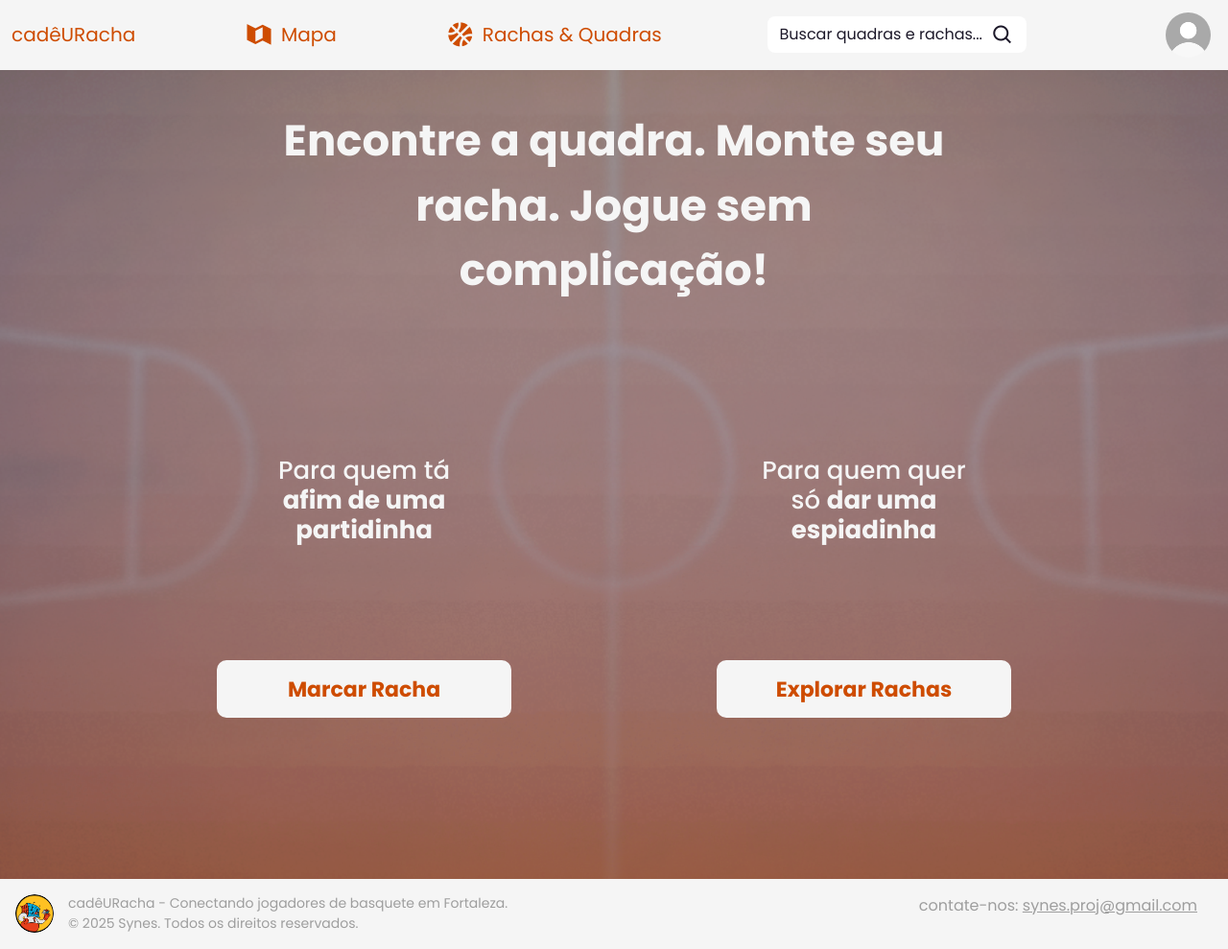
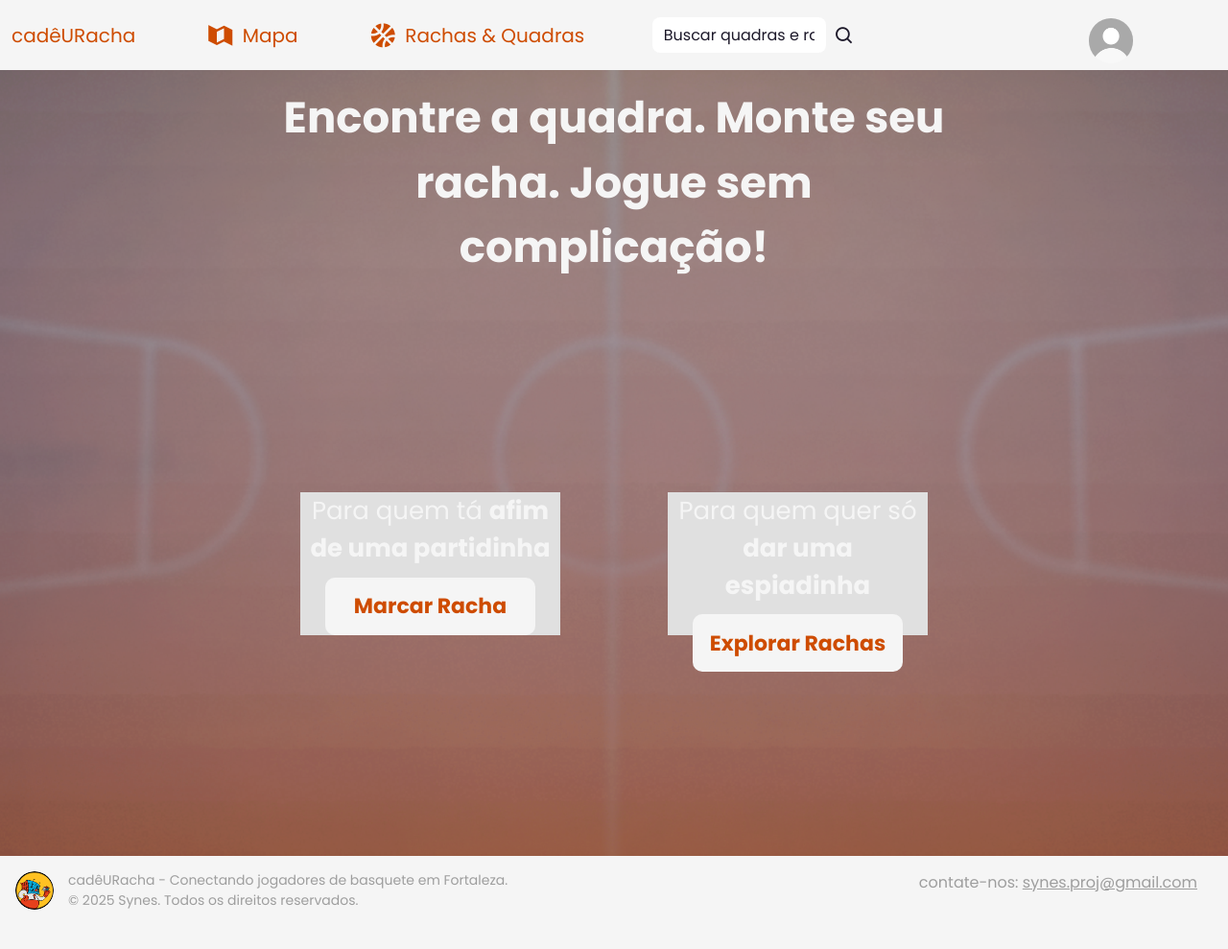
Before and after one commit to Syne-s/CadeURacha, a Django app: page / in a window 1280 px wide. Shown: the whole page at 96% size. After the commit the page ends 948 px from the top, so only its background shows below. Run offline with Django 5.2, Linux system fonts and the light colour scheme; some libraries are stand-ins or nearby versions.

Commit message:
alterações na main

```diff
--- a/app_synes/static/app_synes/css/index.css
+++ b/app_synes/static/app_synes/css/index.css
@@ -55,8 +55,10 @@
 }
 
 
-.mt-8 {
-    margin-top: 0rem;
+button{
+    width: 219.81px;
+    height: 37px;
+    font-size: 22px !important;
 }
 
 .test {
@@ -70,8 +72,13 @@
 
 
 .fundo {
-    width: 409px;
-    height: 386px;
+    display: flex;
+    justify-content: center;
+    flex-wrap: wrap;
+    width: 271px !important;
+    height: 149px !important;
+    gap: 10px;
+    background-color: #E0E0E0 !important;
 }
 
 .fundo button {
@@ -84,15 +91,12 @@
     font-size: 26px;
 }
 
-.translate {
-    transform: translateY(2rem);
-}
-
 
 #ExplorarRacha,
 #MarcarRacha {
     color: var(--color-primary);
-    background-color: var(--color-background-light)
+    background-color: var(--color-background-light);
+    font-size: 22px !important;
 }
 
 #TextoPrincipal{
@@ -106,47 +110,7 @@
 }
 
 
-
-@media (max-width:1000.98px) {
-    .fundo {
-        width: 309px;
-        height: 286px;
-        border-radius: 30px;
-    }
-
-    .translate {
-        transform: translateY(1rem);
-    }
-
-    .fundo button {
-        font-size: 22px;
-    }
-
-    .fundo .texts {
-        font-size: 32px;
-    }
+#TextoRacha, #TextoExplorar {
+    margin: 0;
+    padding: 0;
 }
-
-@media (max-width:799.98px) {
-    .fundo {
-        width: 309px;
-        height: 286px;
-        border-radius: 30px;
-    }
-
-    .mt-8 {
-        margin-top: 16rem;
-    }
-}
-
-@media (max-width:500.98px) {
-    .fundo {
-        width: 309px;
-        height: 286px;
-        border-radius: 30px;
-    }
-
-    .mt-8 {
-        margin-top: 18rem;
-    }
-}
--- a/app_synes/templates/app_synes/index.html
+++ b/app_synes/templates/app_synes/index.html
@@ -7,30 +7,30 @@
     <link href="{% static 'app_synes/css/index.css' %}" rel="stylesheet">
 </head>
 
-<p id="TextoPrincipal" class="text-center mt-4"><b>Encontre a quadra. Monte seu <br> racha. Jogue sem <br> complicação!</b></p>
+<p id="TextoPrincipal" class="text-center"><b>Encontre a quadra. Monte seu <br> racha. Jogue sem <br> complicação!</b></p>
 <div class="test d-flex justify-content-center align-items-center">
-    <div class="fundo d-flex justify-content-center flex-wrap align-items-center">
-        <h2 id="TextoRacha" class="w-75 text-center texts">
-            Para quem tá <br> <b>afim de uma partidinha</b>
-        </h2>
+    <div class="fundo">
+        <p id="TextoRacha" class="w-100 text-center texts">
+            Para quem tá <b>afim<br> de uma partidinha</b>
+        </p>
         {% if user.is_authenticated %}
-            <a href="{% url 'cadastrar_racha' %}" class="w-75">
-                <button id="MarcarRacha" class="border-0 w-100"><b>Marcar Racha</b></button>
+            <a href="{% url 'cadastrar_racha' %}">
+                <button id="MarcarRacha" class="border-0"><b>Marcar Racha</b></button>
             </a>
         {% else %}
-            <a href="{% url 'logar' %}" class="w-75">
-                <button id="MarcarRacha" class="border-0 w-100"><b>Marcar Racha</b></button>
+            <a href="{% url 'logar' %}">
+                <button id="MarcarRacha" class="border-0"><b>Marcar Racha</b></button>
             </a>
 
         {% endif %}
     </div>
 
-    <div class="fundo d-flex justify-content-center flex-wrap align-items-center">
-        <h2 id="TextoExplorar" class="w-75 text-center texts">
-            Para quem quer <br> só <b>dar uma espiadinha</b>
-        </h2>
-        <a href="{% url 'todos' %}" class="w-75">
-            <button id="ExplorarRacha" class="border-0 w-100"><b>Explorar Rachas</b></button>
+    <div class="fundo">
+        <p id="TextoExplorar" class="w-100 text-center texts">
+            Para quem quer só <br><b>dar uma espiadinha</b>
+        </p>
+        <a href="{% url 'todos' %}">
+            <button id="ExplorarRacha" class="border-0"><b>Explorar Rachas</b></button>
         </a>
     </div>
 </div>
```
Also changed, not shown: media/perfil/image.png (added), media/perfil/image_xqgfdQM.png (added).
